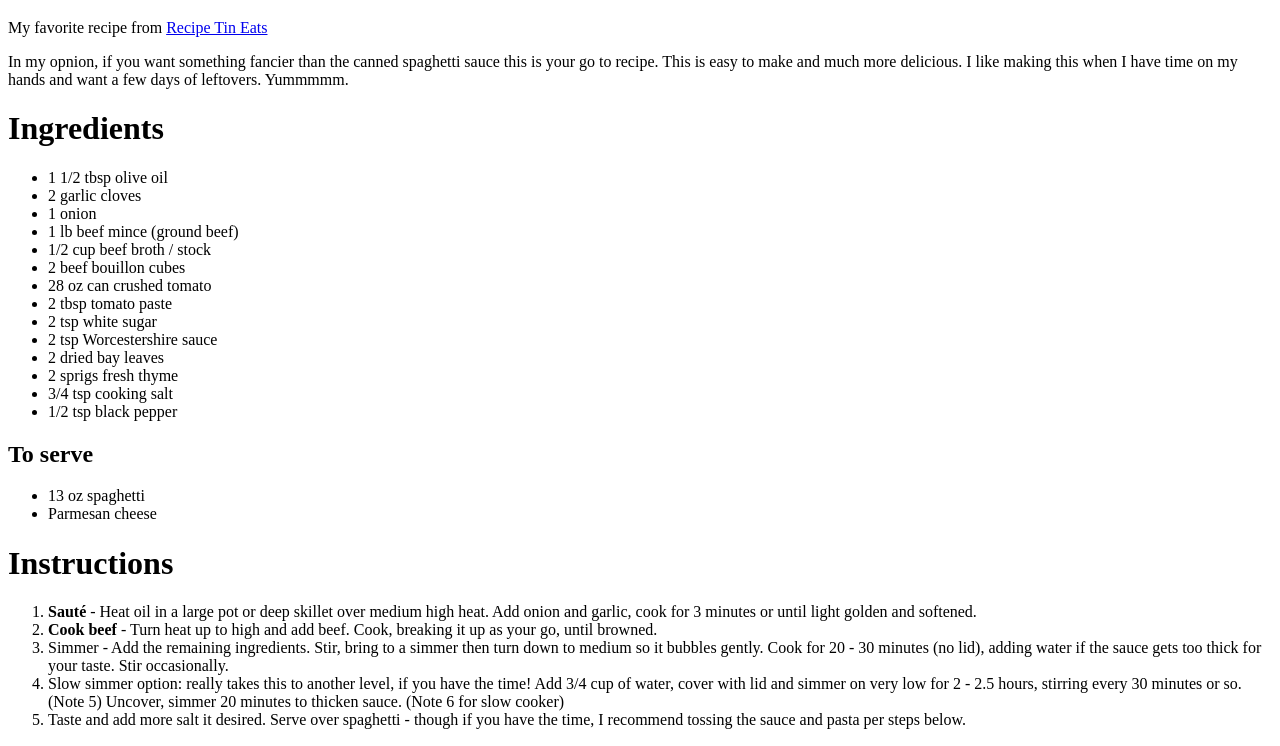
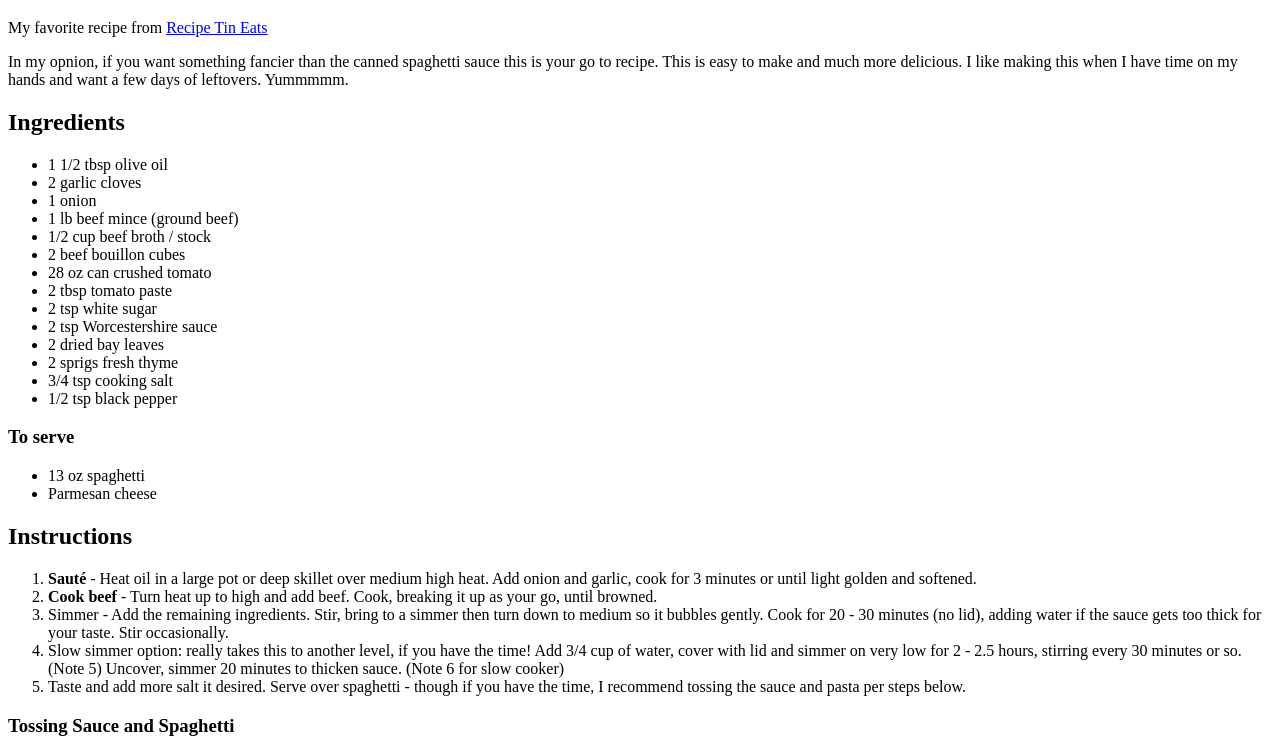
Before and after one commit to kellygonzalez777/odin-recipes, a plain HTML site: page recipes/spaghetti-bolognese.html in a window 1280 px wide. Shown: the part 645-1391 px from the top of the page. Drawn offline with Linux system fonts and the light colour scheme.

Commit message:
Fix the headings to the appropriate sizes

```diff
--- a/recipes/spaghetti-bolognese.html
+++ b/recipes/spaghetti-bolognese.html
@@ -11,7 +11,7 @@
     <h1>Description</h1>
     <p>My favorite recipe from <a href="https://www.recipetineats.com/spaghetti-bolognese/">Recipe Tin Eats</a></p>
     <p>In my opnion, if you want something fancier than the canned spaghetti sauce this is your go to recipe. This is easy to make and much more delicious. I like making this when I have time on my hands and want a few days of leftovers. Yummmmm.</p>
-    <h1>Ingredients</h1>
+    <h2>Ingredients</h2>
     <ul>
         <li>1 1/2 tbsp olive oil</li>
         <li>2 garlic cloves</li>
@@ -28,13 +28,13 @@
         <li>3/4 tsp cooking salt</li>
         <li>1/2 tsp black pepper</li>
     </ul>
-    <!--Make the h2 smaller in CSS-->
-    <h2>To serve</h2>
+    <!--Make the h3 smaller in CSS-->
+    <h3>To serve</h3>
     <ul>
         <li>13 oz spaghetti</li>
         <li>Parmesan cheese</li>
     </ul>
-    <h1>Instructions</h1>
+    <h2>Instructions</h2>
     <ol>
         <li><strong>Sauté</strong> - Heat oil in a large pot or deep skillet over medium high heat. Add onion and garlic, cook for 3 minutes or until light golden and softened.</li>
         <li><strong>Cook beef</strong> - Turn heat up to high and add beef. Cook, breaking it up as your go, until browned.</li>
@@ -42,7 +42,7 @@
         <li>Slow simmer option: really takes this to another level, if you have the time! Add 3/4 cup of water, cover with lid and simmer on very low for 2 - 2.5 hours, stirring every 30 minutes or so. (Note 5) Uncover, simmer 20 minutes to thicken sauce. (Note 6 for slow cooker)</li>
         <li>Taste and add more salt it desired. Serve over spaghetti - though if you have the time, I recommend tossing the sauce and pasta per steps below.</li>
     </ol>
-    <h2>Tossing Sauce and Spaghetti</h2>
+    <h3>Tossing Sauce and Spaghetti</h3>
     <ol>
         <li>Bring a large pot of salted water to boil. Add pasta and cook per packet directions MINUS 1 minute.</li>
         <li>Scoop out a mug of pasta cooking water and set aside, then drain the pasta.</li>
```
Also changed, not shown: recipes/chilli-con-carne.html (+4 -4 lines).
